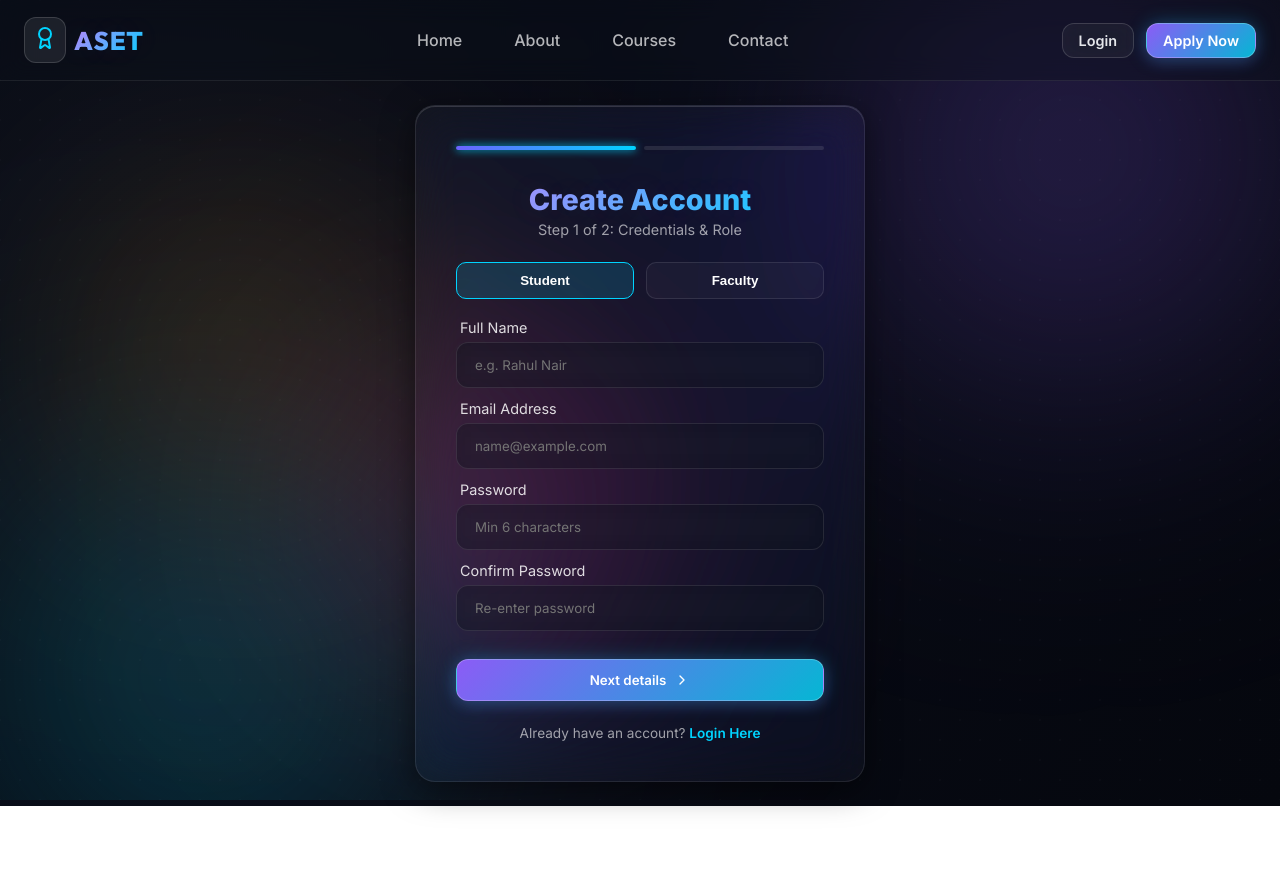
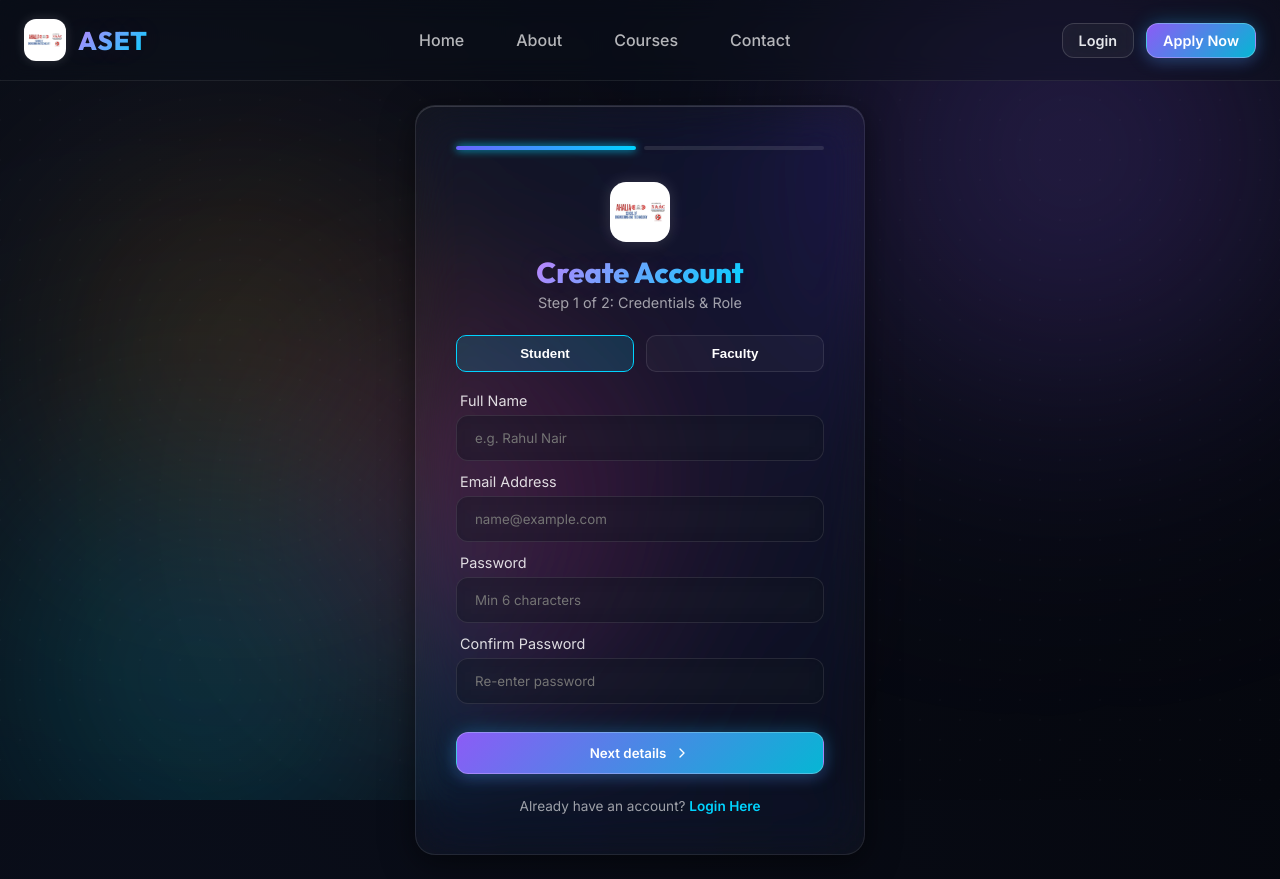
Before and after one commit to MrSpideyNihal/aset-admission-portal, a React (Vite) app: page /register in a window 1280 px wide. Before the commit the page ends 806 px from the top, so only its background shows below. Built offline with nearby package versions, Linux system fonts and the light colour scheme.

Commit message:
feat: incorporate styled white-badge ahalia-logo in navbar, login, and register cards

```diff
--- a/src/components/Navbar.jsx
+++ b/src/components/Navbar.jsx
@@ -34,9 +34,21 @@ const Navbar = () => {
     >
       <div style={{ maxWidth: '1280px', margin: '0 auto', padding: '0 24px', height: '80px', display: 'flex', alignItems: 'center', justifyContent: 'space-between' }}>
         {/* Brand */}
-        <Link to="/" style={{ display: 'flex', alignItems: 'center', gap: '8px', textDecoration: 'none' }}>
-          <div style={{ padding: '8px', borderRadius: '12px', background: 'rgba(255, 255, 255, 0.08)', border: '1px solid rgba(255, 255, 255, 0.15)' }}>
-            <Award className="text-cyan-400" size={24} style={{ color: '#00D4FF' }} />
+        <Link to="/" style={{ display: 'flex', alignItems: 'center', gap: '12px', textDecoration: 'none' }}>
+          <div style={{
+            width: '42px',
+            height: '42px',
+            borderRadius: '12px',
+            background: '#ffffff',
+            padding: '3px',
+            display: 'flex',
+            alignItems: 'center',
+            justifyContent: 'center',
+            boxShadow: '0 0 12px rgba(255,255,255,0.15)',
+            border: '1px solid rgba(255,255,255,0.25)',
+            overflow: 'hidden'
+          }}>
+            <img src="/ahalia-logo.jpg" alt="Ahalia Logo" style={{ width: '100%', height: '100%', objectFit: 'contain' }} />
           </div>
           <span className="gradient-text-purple-cyan" style={{ fontSize: '1.6rem', fontWeight: 800, letterSpacing: '1px', fontFamily: 'var(--font-display)' }}>
             ASET
--- a/src/pages/Login.jsx
+++ b/src/pages/Login.jsx
@@ -46,8 +46,24 @@ const Login = () => {
       <GlassCard style={{ width: '400px', padding: '40px' }} className="animate-fade-in-up">
 
         {/* Header */}
-        <div style={{ textAlign: 'center', marginBottom: '32px' }}>
-          <h2 className="gradient-text-purple-cyan" style={{ fontSize: '1.8rem', fontWeight: 800, marginBottom: '6px' }}>
+        <div style={{ textAlign: 'center', marginBottom: '32px', display: 'flex', flexDirection: 'column', alignItems: 'center' }}>
+          <div style={{
+            width: '60px',
+            height: '60px',
+            borderRadius: '16px',
+            background: '#ffffff',
+            padding: '4px',
+            display: 'flex',
+            alignItems: 'center',
+            justifyContent: 'center',
+            boxShadow: '0 0 15px rgba(255,255,255,0.15)',
+            border: '1px solid rgba(255,255,255,0.25)',
+            overflow: 'hidden',
+            marginBottom: '12px'
+          }}>
+            <img src="/ahalia-logo.jpg" alt="Ahalia Logo" style={{ width: '100%', height: '100%', objectFit: 'contain' }} />
+          </div>
+          <h2 className="gradient-text-purple-cyan" style={{ fontSize: '1.8rem', fontWeight: 800, marginBottom: '6px', fontFamily: 'var(--font-display)' }}>
             ASET Portal
           </h2>
           <p style={{ color: 'rgba(255, 255, 255, 0.6)', fontSize: '0.9rem' }}>Sign in to continue your journey</p>
--- a/src/pages/Register.jsx
+++ b/src/pages/Register.jsx
@@ -96,8 +96,24 @@ const Register = () => {
           ></div>
         </div>
 
-        <div style={{ textAlign: 'center', marginBottom: '24px' }}>
-          <h2 className="gradient-text-purple-cyan" style={{ fontSize: '1.8rem', fontWeight: 800 }}>
+        <div style={{ textAlign: 'center', marginBottom: '24px', display: 'flex', flexDirection: 'column', alignItems: 'center' }}>
+          <div style={{
+            width: '60px',
+            height: '60px',
+            borderRadius: '16px',
+            background: '#ffffff',
+            padding: '4px',
+            display: 'flex',
+            alignItems: 'center',
+            justifyContent: 'center',
+            boxShadow: '0 0 15px rgba(255,255,255,0.15)',
+            border: '1px solid rgba(255,255,255,0.25)',
+            overflow: 'hidden',
+            marginBottom: '12px'
+          }}>
+            <img src="/ahalia-logo.jpg" alt="Ahalia Logo" style={{ width: '100%', height: '100%', objectFit: 'contain' }} />
+          </div>
+          <h2 className="gradient-text-purple-cyan" style={{ fontSize: '1.8rem', fontWeight: 800, fontFamily: 'var(--font-display)' }}>
             Create Account
           </h2>
           <p style={{ color: 'rgba(255, 255, 255, 0.6)', fontSize: '0.9rem', marginTop: '4px' }}>
```
Also changed, not shown: AHALIA LOGO.jpg (added), public/ahalia-logo.jpg (added).
